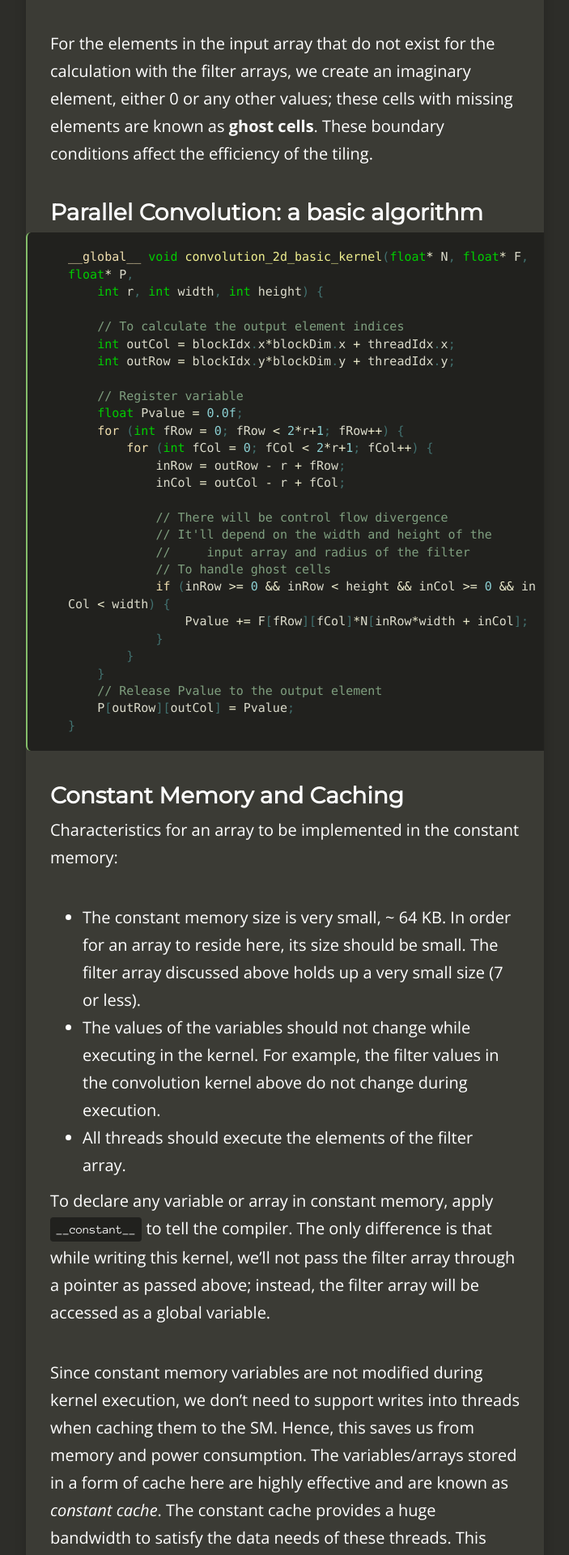
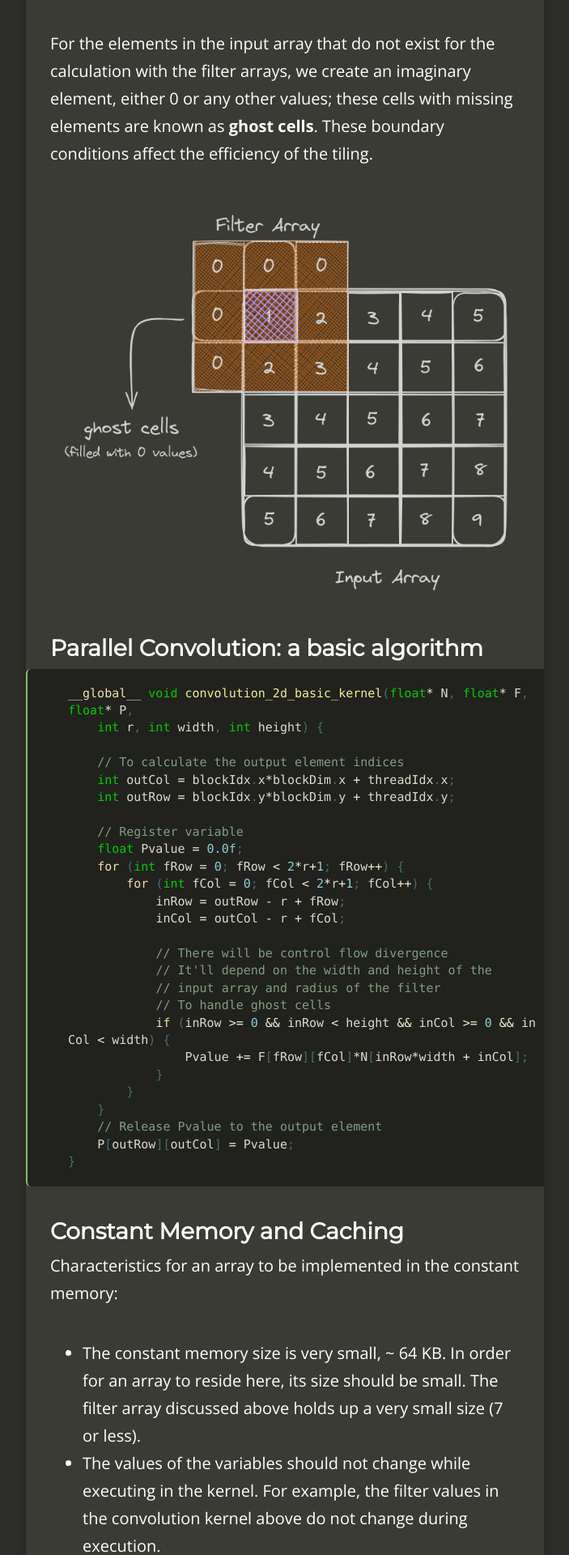
Before and after one commit to khushi-411/khushi-411.github.io, a Jekyll site: the page built from _posts/2024-05-22-convolution.md, in a window 1280 px wide. Shown: the part 2130-4050 px from the top of the page at 81% size, without its empty margins (288-991 px from the left). Built offline with Jekyll 4.4.1, drawn with Linux system fonts in a browser that asks for light colours; nearby versions of some CDN libraries; comment, search, counter and statistics services are not loaded.

Commit message:
add images

````diff
--- a/_posts/2024-05-22-convolution.md
+++ b/_posts/2024-05-22-convolution.md
@@ -66,6 +66,8 @@ any other values; these cells with missing
 elements are known as **ghost cells**.
 These boundary conditions affect the efficiency of the tiling.
 
+<img alt="Ghost cells" src="/assets/CUDA/ghost_cells.png" class="center" >
+
 ### **Parallel Convolution: a basic algorithm**
 ```cuda
 __global__ void convolution_2d_basic_kernel(float* N, float* F, float* P,
@@ -84,7 +86,7 @@ __global__ void convolution_2d_basic_kernel(float* N, float* F, float* P,
 
             // There will be control flow divergence
             // It'll depend on the width and height of the
-            //     input array and radius of the filter
+            // input array and radius of the filter
             // To handle ghost cells
             if (inRow >= 0 && inRow < height && inCol >= 0 && inCol < width) {
                 Pvalue += F[fRow][fCol]*N[inRow*width + inCol];
@@ -150,6 +152,8 @@ block is the same as that of the output element.
 But in this case,e loading the input tile is complex
 to handle. In this case, we do not need to disable
 threads mapping output elements.
+
+<img alt="Input vs Output tile dimension" src="/assets/CUDA/inputvsoutputtile.png" class="center" >
 
 ```cuda
 #define IN_TILE_DIM 32
````
Also changed, not shown: assets/CUDA/ghost_cells.png (added), assets/CUDA/inputvsoutputtile.png (added).
